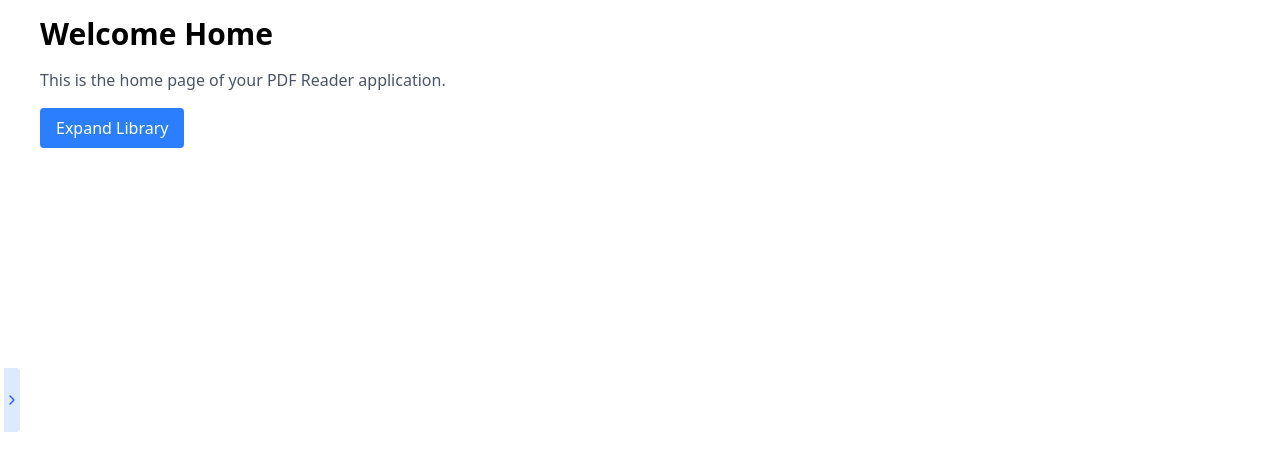
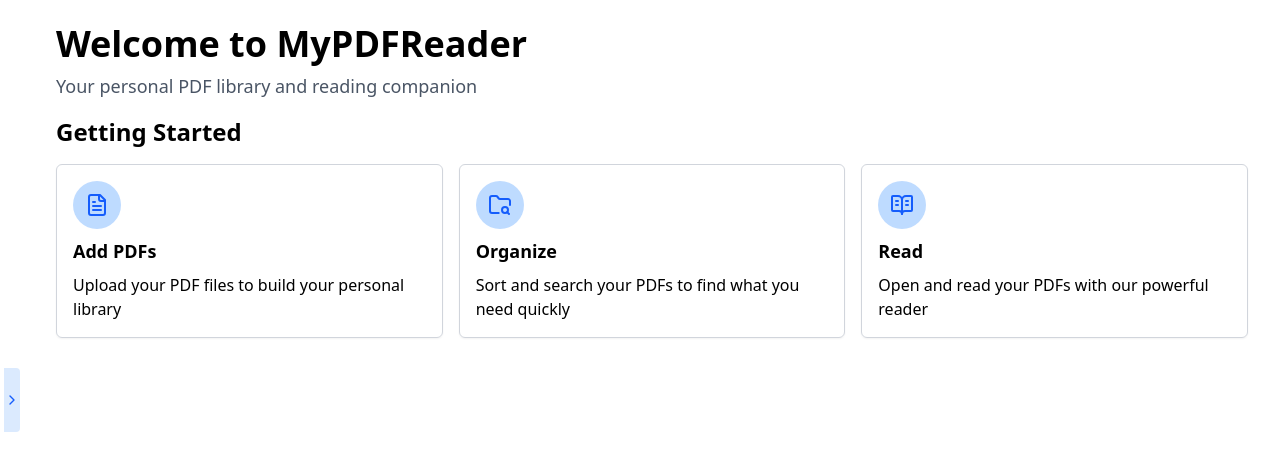
Before and after one commit to arangelovv/my-pdf-reader, a React (Vite) app: page /home in a window 1280 px wide. Shown: the top 470 px of the page. Built offline with nearby package versions, Linux system fonts and the light colour scheme.

Commit message:
Revamp Home component layout and content

```diff
--- a/src/pages/Home.tsx
+++ b/src/pages/Home.tsx
@@ -1,23 +1,48 @@
-import { useLibraryStore } from "../stores/library.stores";
+import { FileText } from "lucide-react";
+import { FolderSearch } from "lucide-react";
+import { BookOpenText } from "lucide-react";
 
 export function Home() {
-	const { mode, setMode } = useLibraryStore();
-
-	const toggleLibraryMode = () => {
-		setMode(mode === "expanded" ? "minimized" : "expanded");
-	};
-
 	return (
-		<div className="p-4">
-			<h1 className="text-3xl font-bold mb-4">Welcome Home</h1>
-			<p className="text-gray-600">
-				This is the home page of your PDF Reader application.
-			</p>
-			<button
-				onClick={toggleLibraryMode}
-				className="mt-4 px-4 py-2 bg-blue-500 text-white rounded hover:bg-blue-600">
-				{mode === "expanded" ? "Minimize Library" : "Expand Library"}
-			</button>
+		<div className="h-full py-6 px-8 flex flex-col gap-4">
+			<section className="flex flex-col gap-2">
+				<h1 className="text-4xl font-bold">Welcome to MyPDFReader </h1>
+				<p className="text-lg text-gray-600">
+					Your personal PDF library and reading companion
+				</p>
+			</section>
+			<section className="flex flex-col gap-4">
+				<h2 className="text-2xl font-bold">Getting Started</h2>
+				<div className="grid gap-4 md:grid-cols-2 lg:grid-cols-3">
+					<div className="flex flex-col gap-2 border rounded-md p-4 border-gray-300 shadow-xs">
+						<div className="flex items-center justify-center w-12 h-12 bg-blue-200 rounded-full">
+							<FileText className="w-6 h-6 text-blue-600" />
+						</div>
+						<span className="text-lg font-semibold">Add PDFs</span>
+						<span className="font-medium">
+							Upload your PDF files to build your personal library
+						</span>
+					</div>
+					<div className="flex flex-col gap-2 border rounded-md p-4 border-gray-300 shadow-xs">
+						<div className="flex items-center justify-center w-12 h-12 bg-blue-200 rounded-full">
+							<FolderSearch className="w-6 h-6 text-blue-600" />
+						</div>
+						<span className="text-lg font-semibold">Organize</span>
+						<span className="font-medium">
+							Sort and search your PDFs to find what you need quickly
+						</span>
+					</div>
+					<div className="flex flex-col gap-2 border rounded-md p-4 border-gray-300 shadow-xs">
+						<div className="flex items-center justify-center w-12 h-12 bg-blue-200 rounded-full">
+							<BookOpenText className="w-6 h-6 text-blue-600" />
+						</div>
+						<span className="text-lg font-semibold">Read</span>
+						<span className="font-medium">
+							Open and read your PDFs with our powerful reader
+						</span>
+					</div>
+				</div>
+			</section>
 		</div>
 	);
 }
```
